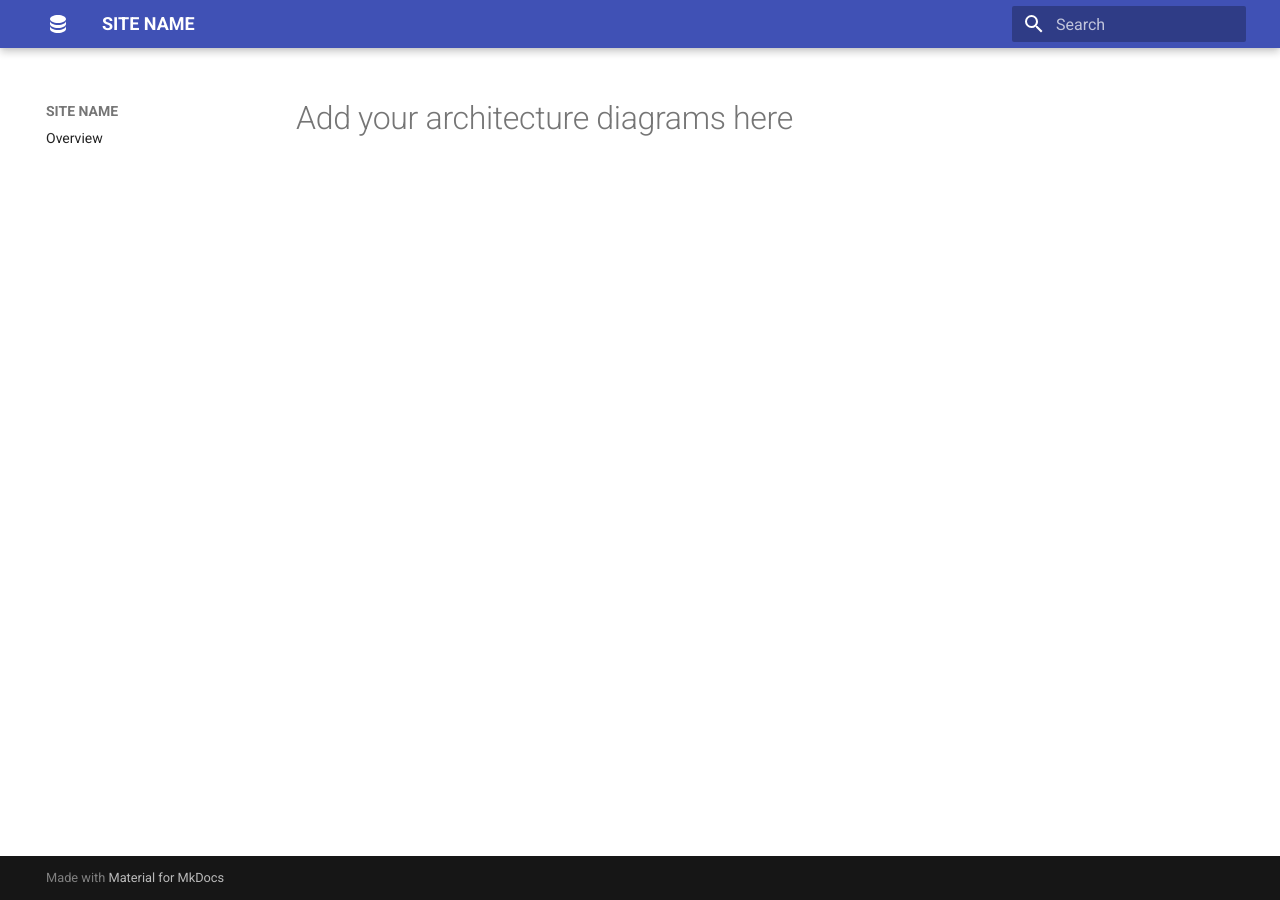
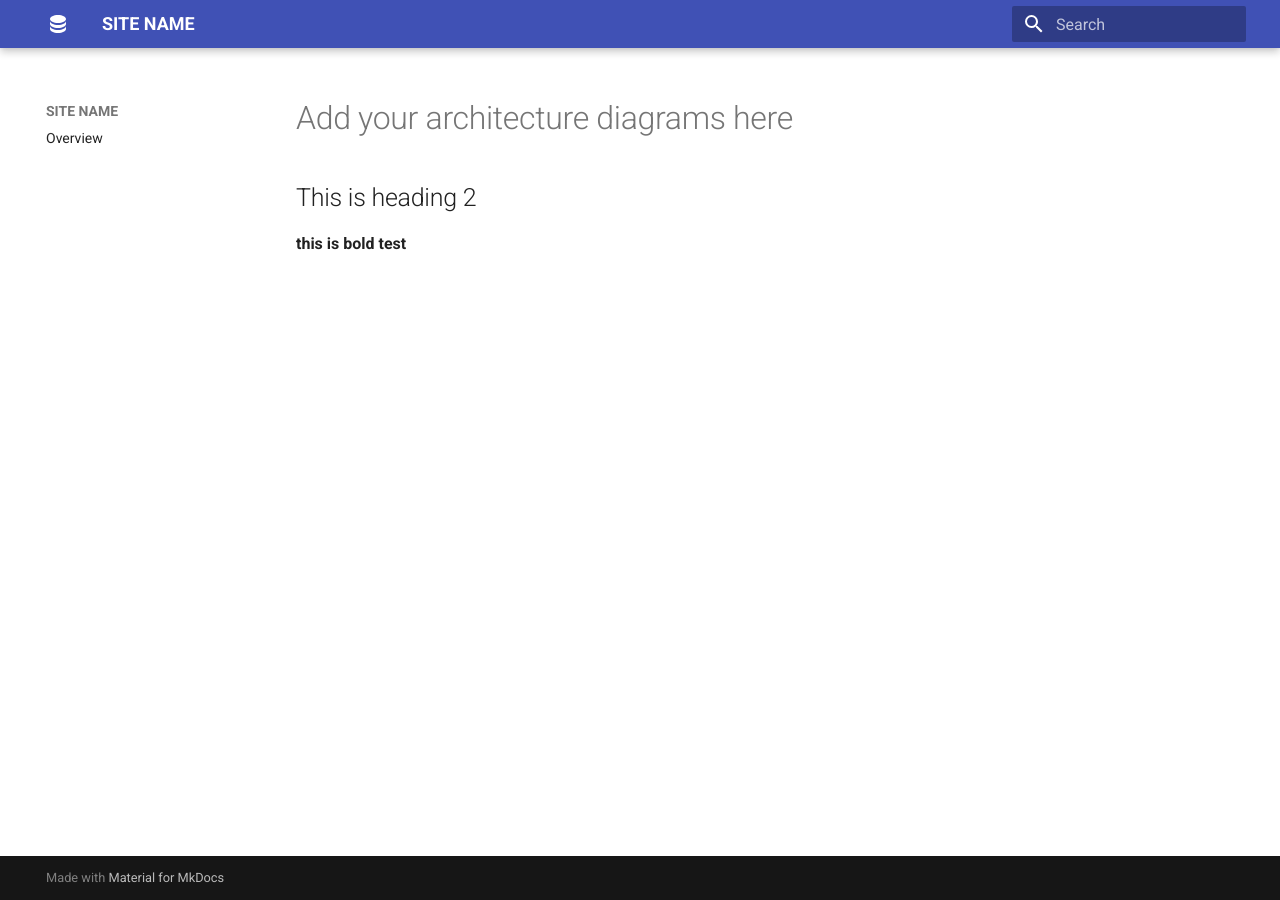
Before and after one commit to barbourians/library-pipeline, an MkDocs documentation site: the page built from docs/architecture/index.md, in a window 1280 px wide. Built offline with MkDocs 1.6.1 and Material for MkDocs 9.7.7, drawn with Linux system fonts in a browser that asks for light colours.

Commit message:
Update index.md

```diff
--- a/docs/architecture/index.md
+++ b/docs/architecture/index.md
@@ -1 +1,5 @@
 # Add your architecture diagrams here
+
+## This is heading 2
+
+**this is bold test**
```
